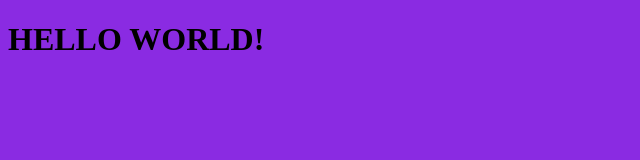
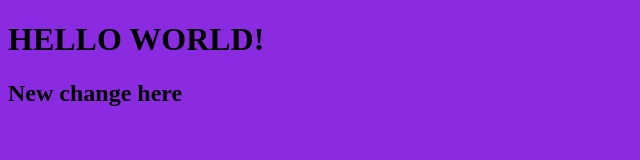
Before and after one commit to Nkanetis/GitWork, a plain HTML site: page index.html in a window 1280 px wide. Shown: the whole page, without its empty margins (0-640 px from the left). Drawn offline with Linux system fonts and the light colour scheme.

Commit message:
push to github with change

```diff
--- a/index.html
+++ b/index.html
@@ -9,6 +9,7 @@
 </head>
 <body>
     <h1>HELLO WORLD!</h1>
+    <h2>New change here</h2>
 
 </body>
 </html>
```
